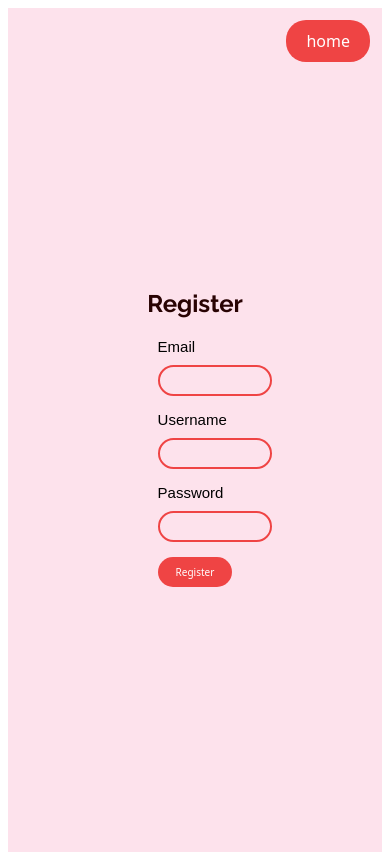
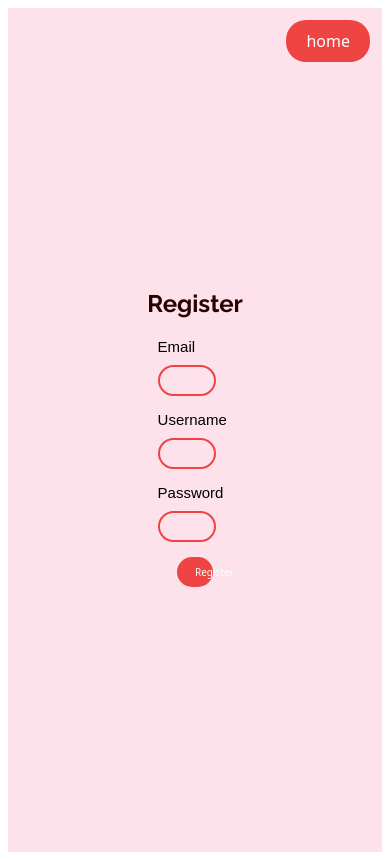
Before and after one commit to Serenwfs/songmaker2, a Next.js app: page /Register in a window 390 px wide. Built offline with nearby package versions, Linux system fonts and the light colour scheme; a web font is replaced by a local one.

Commit message:
Add files via upload

```diff
--- a/pages/Register.module.css
+++ b/pages/Register.module.css
@@ -113,5 +113,6 @@
     .input, .button {
         padding: 8px 18px;
         font-size: 10px;
+        max-width:  18px;
     }
 }
```
